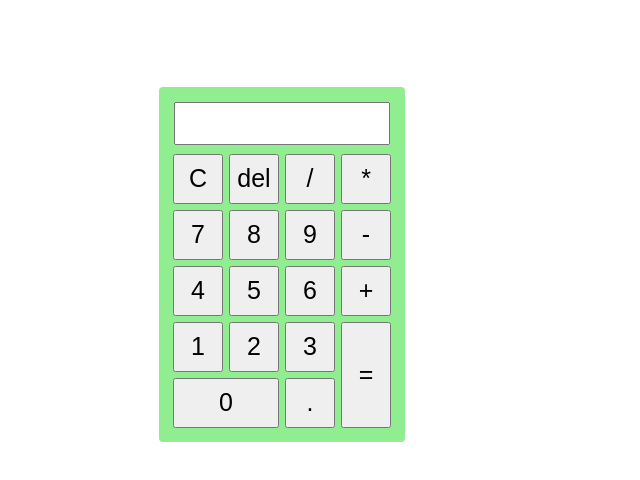
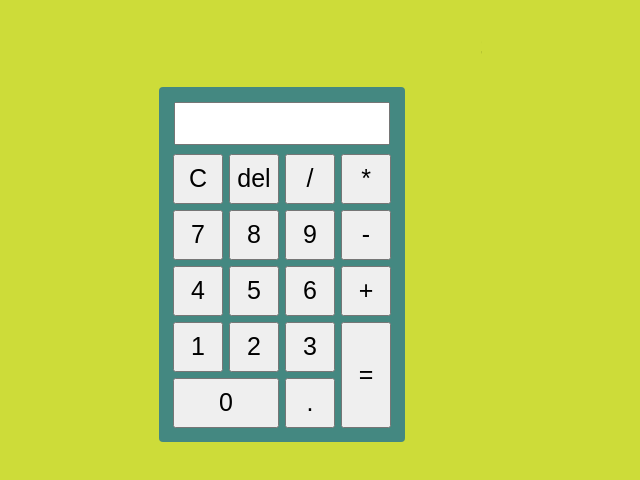
Before and after one commit to mdabdulkaderjoni/mdabudlkaderjoni.calculator.github.io, a plain HTML site: page index.html in a window 1280 px wide. Shown: the whole page, without its empty margins (358-998 px from the left). Drawn offline with Linux system fonts and the light colour scheme.

Commit message:
changed background-color

```diff
--- a/style.css
+++ b/style.css
@@ -3,12 +3,15 @@
       margin:0;
       padding:0;
     }
+body{
+background-color:#cddc39;
+}
 .heading{
 font-family:arial;
 margin-top:30px;
 font-size:30px;
 font-weight:800;
-color:green;
+color:black;
 display:flex;
 align-items: center;
   justify-content: center;
@@ -22,7 +25,7 @@ align-items: center;
   justify-content: center;
 }
 .container{
-background-color:lightgreen;
+background-color:#448881;
 padding:10px;
 border-radius:4px;
 }
```
